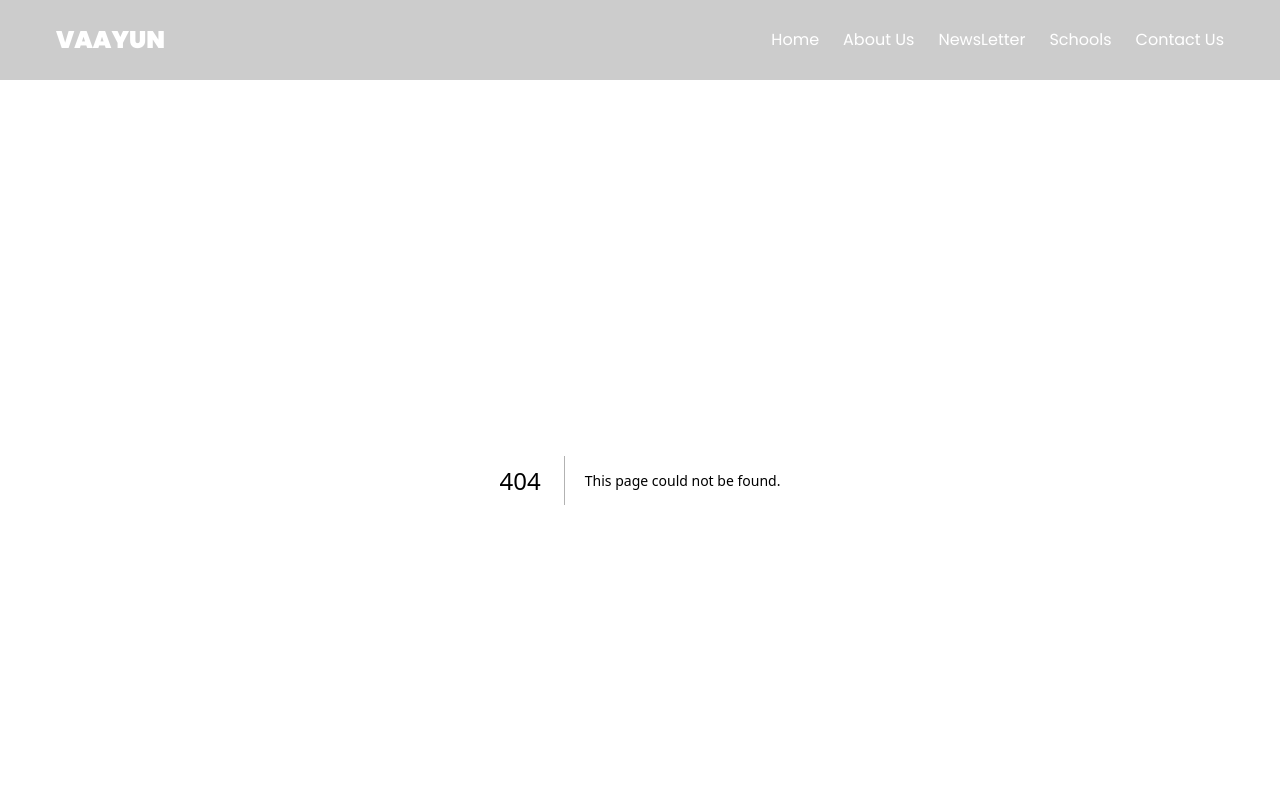
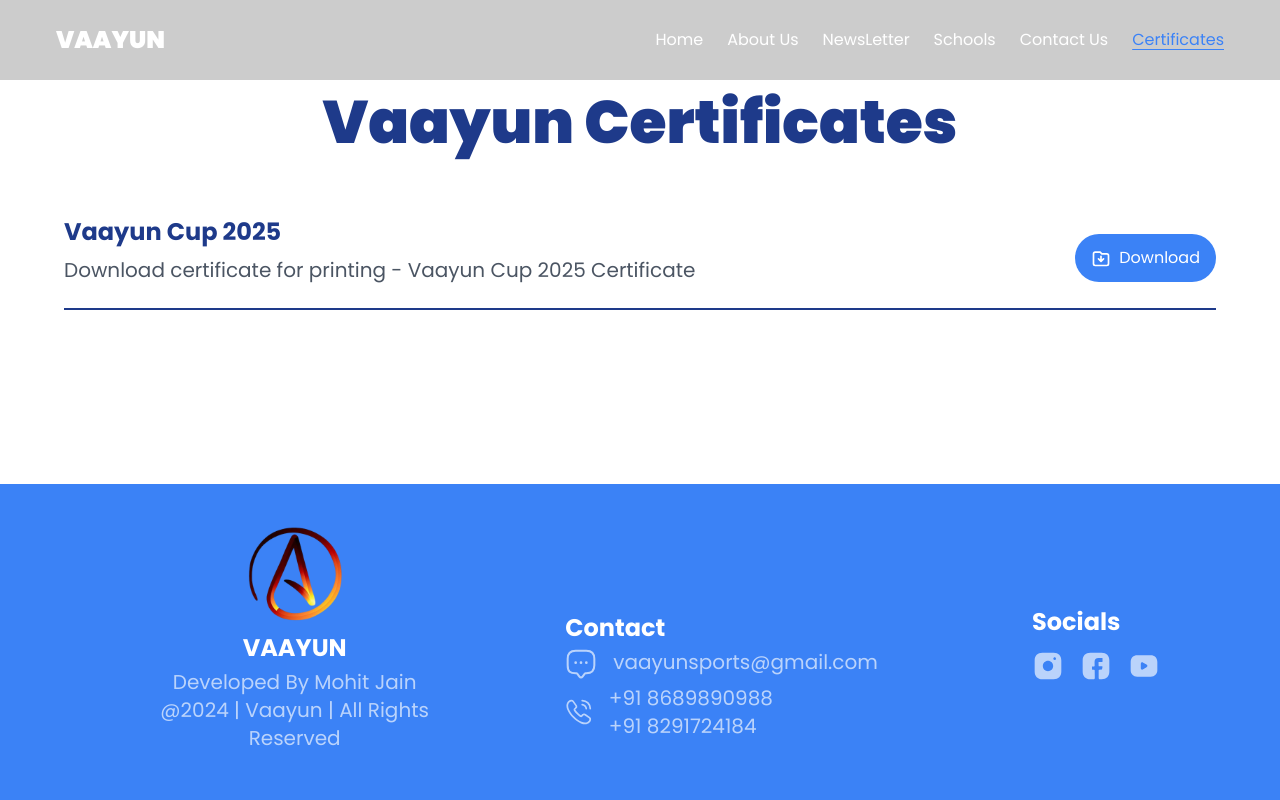
Before and after one commit to Mohitjnn/vaayu, a Next.js app: page /certificates in a window 1280 px wide. Before the commit this address had no page. Shown: the top 800 px of the page. Built offline with nearby package versions, Linux system fonts and the light colour scheme.

Commit message:
addition of certificate page

```diff
--- /dev/null
+++ b/src/app/certificates/page.jsx
@@ -0,0 +1,56 @@
+import React from 'react'
+import CertificateCard from "@/components/Certificates/CertificateCard";
+
+export const metadata = {
+  title: "Certificates | Vaayun Sports Academy - Download Training Certifications",
+  description: "Download official certificates from Vaayun Sports Academy. Access your coaching certifications, training completion certificates, and sports qualifications.",
+  keywords: [
+    "sports certificates",
+    "coaching certification",
+    "training certificates",
+    "vaayun certificates",
+    "sports academy certificates",
+    "download certificates",
+    "handball certification",
+    "basketball certification",
+    "football coaching certificate",
+    "yoga instructor certificate"
+  ],
+  robots: "index,follow",
+};
+
+const certificates = [
+  {
+    id: 1,
+    title: "Vaayun Cup 2025",
+    description: "Download certificate for printing - Vaayun Cup 2025 Certificate",
+    downloadUrl: "/static/certificates/VaayunCup2025.pdf"
+  }
+];
+
+function CertificatesPage() {
+  return (
+    <main className="w-full h-full lg:min-h-[45vh]">
+      <div className="w-full flex flex-col items-center mt-3 space-y-10 px-4 xl:px-16">
+        <h1 className="Title text-center w-full text-blue-900 font-black">
+          Vaayun Certificates
+        </h1>
+
+        <div className="w-full space-y-6">
+          {certificates.map((certificate) => (
+            <CertificateCard key={certificate.id} certificate={certificate} />
+          ))}
+        </div>
+
+        {certificates.length === 0 && (
+          <div className="text-center py-12">
+            <h2 className="Heading text-gray-600 mb-4">No certificates available</h2>
+            <p className="text text-gray-500">Check back later for new certificates.</p>
+          </div>
+        )}
+      </div>
+    </main>
+  )
+}
+
+export default CertificatesPage
--- /dev/null
+++ b/src/components/Certificates/CertificateCard.jsx
@@ -0,0 +1,53 @@
+'use client';
+import React from 'react';
+
+const CertificateCard = ({ certificate }) => {
+  const handleDownload = (downloadUrl, title) => {
+    // Create a temporary anchor element to trigger download
+    const link = document.createElement('a');
+    link.href = downloadUrl;
+    link.download = `${title.replace(/\s+/g, '_')}.pdf`;
+    document.body.appendChild(link);
+    link.click();
+    document.body.removeChild(link);
+  };
+
+  return (
+    <div className="py-6 border-b-2 border-blue-900">
+      <div className="flex flex-col space-y-4 lg:flex-row items-center justify-between">
+        <div className="flex-1 text-center lg:text-start">
+          <h2 className="subHeading text-blue-900 mb-2">
+            {certificate.title}
+          </h2>
+          <p className="text text-gray-600 text-center lg:text-start">
+            {certificate.description}
+          </p>
+        </div>
+
+        <div className="lg:ml-6">
+          <button
+            onClick={() => handleDownload(certificate.downloadUrl, certificate.title)}
+            className="Btnlight hover:bg-blue-600 transition-colors duration-200 flex items-center gap-2 px-4"
+          >
+            <svg
+              className="w-5 h-5"
+              fill="none"
+              stroke="currentColor"
+              viewBox="0 0 24 24"
+            >
+              <path
+                strokeLinecap="round"
+                strokeLinejoin="round"
+                strokeWidth={2}
+                d="M12 10v6m0 0l-3-3m3 3l3-3M3 17V7a2 2 0 012-2h6l2 2h6a2 2 0 012 2v10a2 2 0 01-2 2H5a2 2 0 01-2-2z"
+              />
+            </svg>
+            Download
+          </button>
+        </div>
+      </div>
+    </div>
+  );
+};
+
+export default CertificateCard;
--- a/src/components/navbar/Navbar.jsx
+++ b/src/components/navbar/Navbar.jsx
@@ -9,6 +9,7 @@
   { name: "NewsLetter", url: "/newsletter" },
   { name: "Schools", url: "/schools" },
   { name: "Contact Us", url: "/contact" },
+  { name: "Certificates", url: "/certificates" }
 ];
 
 function Navbar() {
```
Also changed, not shown: 1 other file (tests, documents, lock files or other folders).
